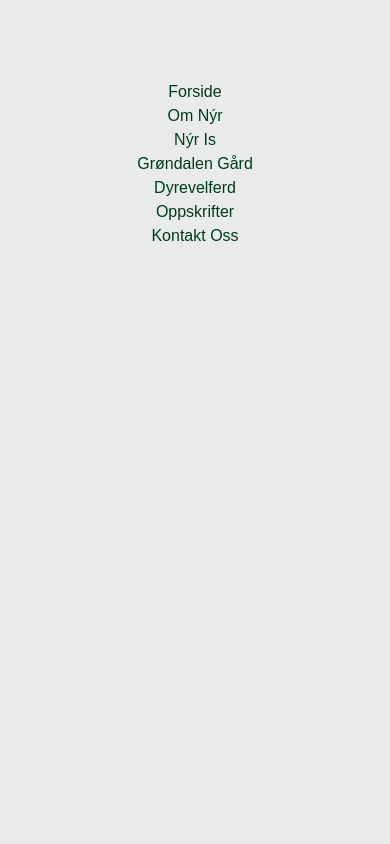
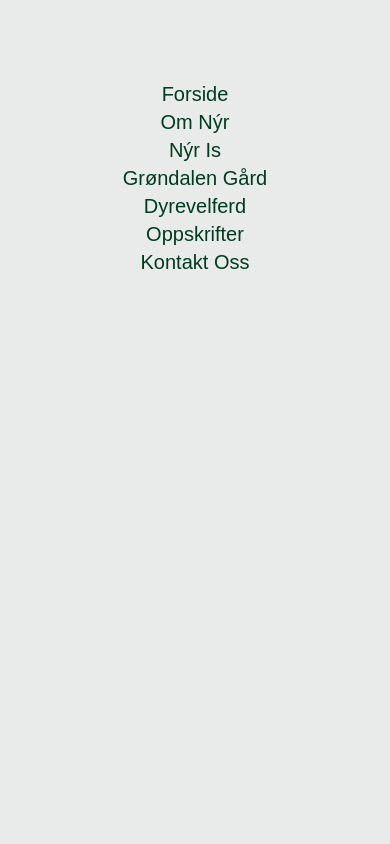
Before and after one commit to Prins3n/Nyr, a React (Create React App) app: page / in a window 390 px wide. Both pictures are taken after a click on the button 354 px from the left and 40 px from the top of the page. Shown: the top 844 px of the page. Built offline with nearby package versions, Linux system fonts and the light colour scheme; grey boxes are pictures that could not be loaded.

Commit message:
større meny på mobil

```diff
--- a/src/components/NavBar.jsx
+++ b/src/components/NavBar.jsx
@@ -47,7 +47,7 @@
         </ul>
       </div>
       <div className={`sm:hidden absolute top-0 right-0 w-full h-screen bg-[#e9ebea] ${isMenuOpen ? '' : 'hidden'}`}>
-        <ul className="flex flex-col items-center mt-20">
+        <ul className="flex flex-col items-center mt-20 text-xl">
           <CustomLink onClick={handleClick} to="/" >Forside</CustomLink>
           <CustomLink onClick={handleClick} to="/om">Om Nýr</CustomLink>
           <CustomLink onClick={handleClick} to="/is">Nýr Is</CustomLink>
```
